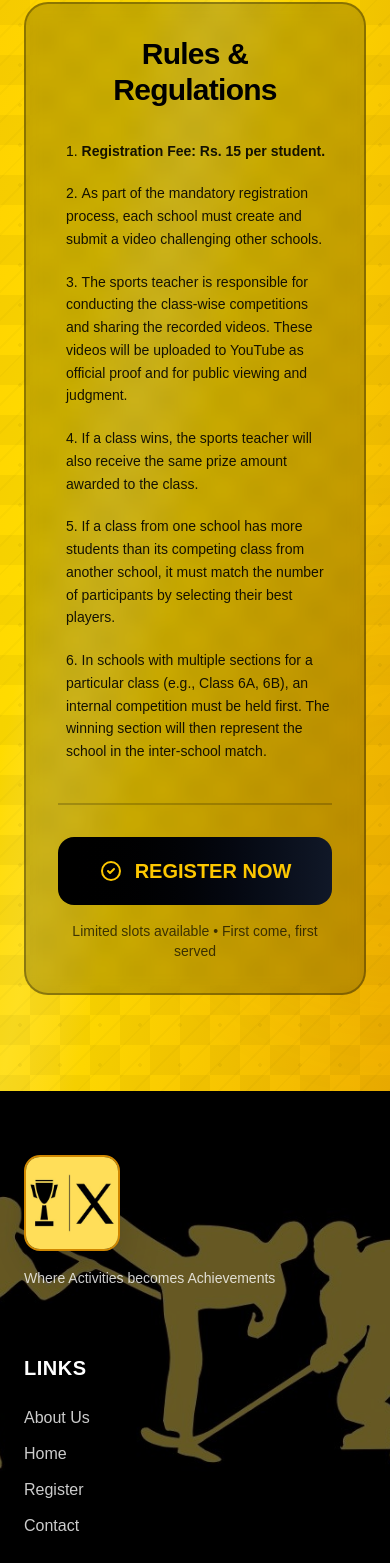
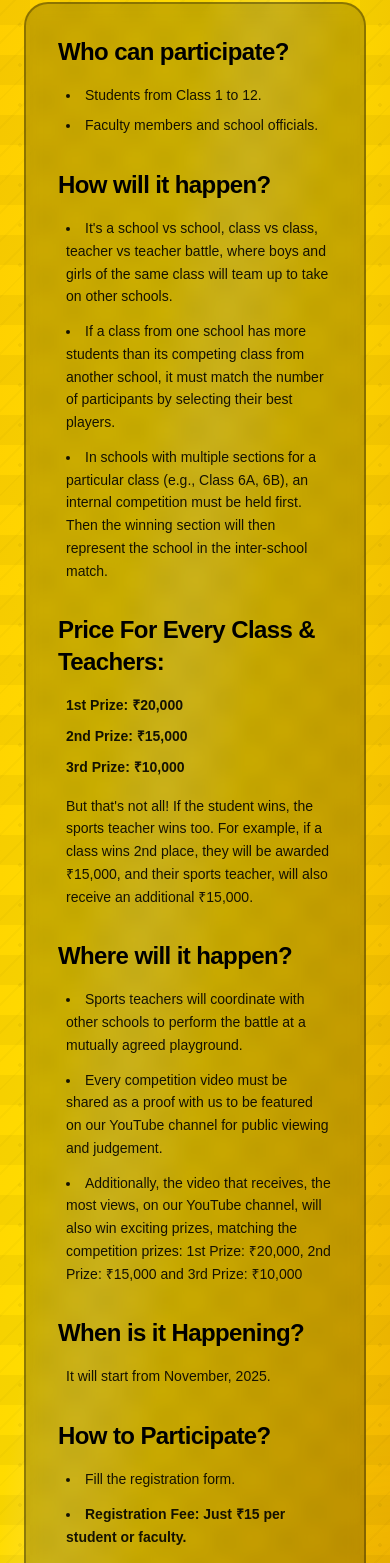
Before and after one commit to rudhamoy/xtrnia, a Next.js app: page / in a window 390 px wide. Shown: the part 7672-9235 px from the top of the page. Built offline with nearby package versions, Linux system fonts and the light colour scheme.

Commit message:
chage with rules and register form added QR

```diff
--- a/app/page.tsx
+++ b/app/page.tsx
@@ -487,28 +487,64 @@ export default function Home() {
 
           {/* Rules Section - Full Width */}
           <div className="bg-black/20 backdrop-blur-sm rounded-3xl p-8 md:p-10 border-2 border-black/30 max-w-4xl mx-auto">
-            <div>
-              <h4 className="text-3xl font-black text-black mb-8 tracking-tight text-center">Rules & Regulations</h4>
-                <ol className="space-y-5 text-black/90 text-sm leading-relaxed list-decimal list-inside">
-                  <li className="pl-2 hover:text-black transition-colors duration-300">
-                    <span className="font-semibold">Registration Fee: Rs. 15 per student.</span>
-                  </li>
-                  <li className="pl-2 hover:text-black transition-colors duration-300">
-                    As part of the mandatory registration process, each school must create and submit a video challenging other schools.
-                  </li>
-                  <li className="pl-2 hover:text-black transition-colors duration-300">
-                    The sports teacher is responsible for conducting the class-wise competitions and sharing the recorded videos. These videos will be uploaded to YouTube as official proof and for public viewing and judgment.
-                  </li>
-                  <li className="pl-2 hover:text-black transition-colors duration-300">
-                    If a class wins, the sports teacher will also receive the same prize amount awarded to the class.
-                  </li>
-                  <li className="pl-2 hover:text-black transition-colors duration-300">
-                    If a class from one school has more students than its competing class from another school, it must match the number of participants by selecting their best players.
-                  </li>
-                  <li className="pl-2 hover:text-black transition-colors duration-300">
-                    In schools with multiple sections for a particular class (e.g., Class 6A, 6B), an internal competition must be held first. The winning section will then represent the school in the inter-school match.
-                  </li>
-                </ol>
+            <div className="space-y-8">
+              {/* Who can participate */}
+              <div>
+                <h4 className="text-2xl font-black text-black mb-4 tracking-tight">Who can participate?</h4>
+                <ul className="space-y-2 text-black/90 text-sm leading-relaxed list-disc list-inside pl-2">
+                  <li className="hover:text-black transition-colors duration-300">Students from Class 1 to 12.</li>
+                  <li className="hover:text-black transition-colors duration-300">Faculty members and school officials.</li>
+                </ul>
+              </div>
+
+              {/* How will it happen */}
+              <div>
+                <h4 className="text-2xl font-black text-black mb-4 tracking-tight">How will it happen?</h4>
+                <ul className="space-y-3 text-black/90 text-sm leading-relaxed list-disc list-inside pl-2">
+                  <li className="hover:text-black transition-colors duration-300">It's a school vs school, class vs class, teacher vs teacher battle, where boys and girls of the same class will team up to take on other schools.</li>
+                  <li className="hover:text-black transition-colors duration-300">If a class from one school has more students than its competing class from another school, it must match the number of participants by selecting their best players.</li>
+                  <li className="hover:text-black transition-colors duration-300">In schools with multiple sections for a particular class (e.g., Class 6A, 6B), an internal competition must be held first. Then the winning section will then represent the school in the inter-school match.</li>
+                </ul>
+              </div>
+
+              {/* Price For Every Class & Teachers */}
+              <div>
+                <h4 className="text-2xl font-black text-black mb-4 tracking-tight">Price For Every Class & Teachers:</h4>
+                <ul className="space-y-2 text-black/90 text-sm leading-relaxed list-none pl-2 mb-4">
+                  <li className="hover:text-black transition-colors duration-300 font-semibold">1st Prize: ₹20,000</li>
+                  <li className="hover:text-black transition-colors duration-300 font-semibold">2nd Prize: ₹15,000</li>
+                  <li className="hover:text-black transition-colors duration-300 font-semibold">3rd Prize: ₹10,000</li>
+                </ul>
+                <p className="text-black/90 text-sm leading-relaxed pl-2">
+                  But that's not all! If the student wins, the sports teacher wins too. For example, if a class wins 2nd place, they will be awarded ₹15,000, and their sports teacher, will also receive an additional ₹15,000.
+                </p>
+              </div>
+
+              {/* Where will it happen */}
+              <div>
+                <h4 className="text-2xl font-black text-black mb-4 tracking-tight">Where will it happen?</h4>
+                <ul className="space-y-3 text-black/90 text-sm leading-relaxed list-disc list-inside pl-2">
+                  <li className="hover:text-black transition-colors duration-300">Sports teachers will coordinate with other schools to perform the battle at a mutually agreed playground.</li>
+                  <li className="hover:text-black transition-colors duration-300">Every competition video must be shared as a proof with us to be featured on our YouTube channel for public viewing and judgement.</li>
+                  <li className="hover:text-black transition-colors duration-300">Additionally, the video that receives, the most views, on our YouTube channel, will also win exciting prizes, matching the competition prizes: 1st Prize: ₹20,000, 2nd Prize: ₹15,000 and 3rd Prize: ₹10,000</li>
+                </ul>
+              </div>
+
+              {/* When is it Happening */}
+              <div>
+                <h4 className="text-2xl font-black text-black mb-4 tracking-tight">When is it Happening?</h4>
+                <p className="text-black/90 text-sm leading-relaxed pl-2">It will start from November, 2025.</p>
+              </div>
+
+              {/* How to Participate */}
+              <div>
+                <h4 className="text-2xl font-black text-black mb-4 tracking-tight">How to Participate?</h4>
+                <ul className="space-y-3 text-black/90 text-sm leading-relaxed list-disc list-inside pl-2">
+                  <li className="hover:text-black transition-colors duration-300">Fill the registration form.</li>
+                  <li className="hover:text-black transition-colors duration-300"><span className="font-semibold">Registration Fee: Just ₹15 per student or faculty.</span></li>
+                  <li className="hover:text-black transition-colors duration-300">As part of the mandatory registration process, each school must create, and submit a video challenging other schools with us to be featured on our YouTube channel.</li>
+                </ul>
+              </div>
             </div>
 
             {/* Registration CTA */}
```
Also changed, not shown: app/register/page.tsx (+100 -30 lines), public/qrcode.jpg (added).
